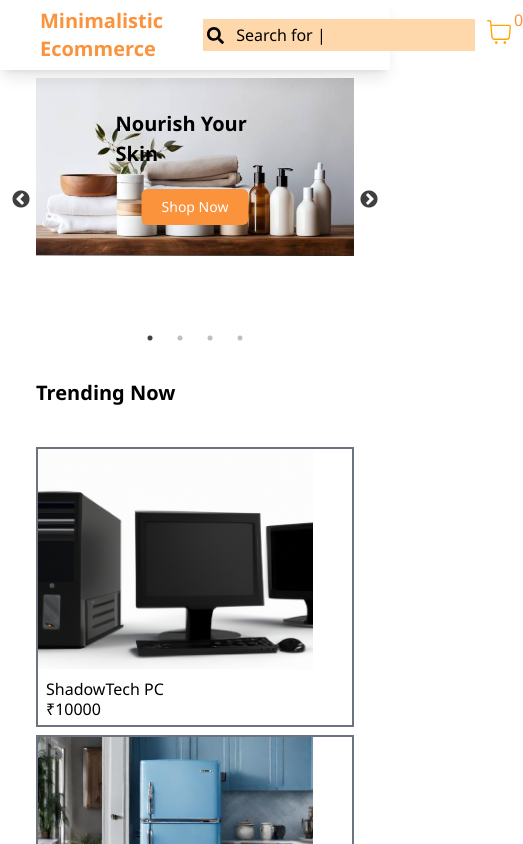
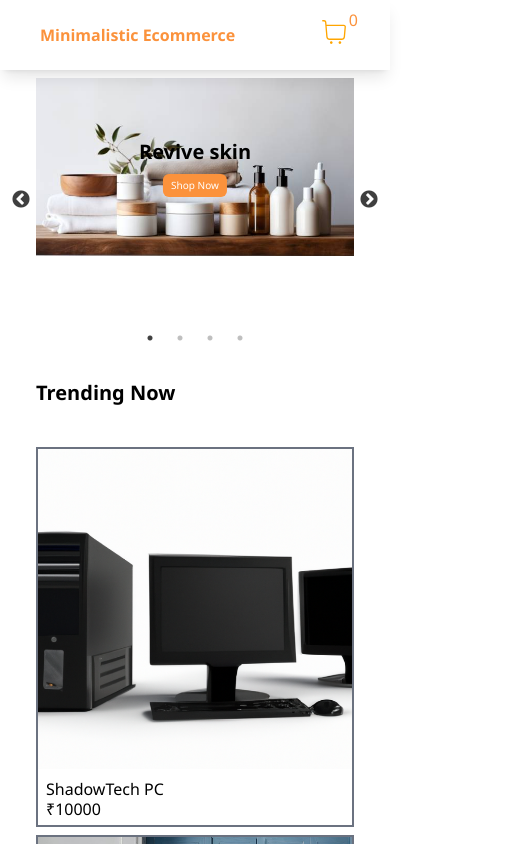
Before and after one commit to mackbookpr/Minimalistic-Ecommerce, a React (Create React App) app: page / in a window 390 px wide. Shown: the top 844 px of the page, 523 px wide, since content can reach past the window. Built offline with nearby package versions, Linux system fonts and the light colour scheme.

Commit message:
Changes in Responsiveness of the UI

```diff
--- a/src/App.css
+++ b/src/App.css
@@ -12,6 +12,10 @@ input[type="search"]::placeholder {
 input[type="checkbox"]:checked {
   background-color: black;
 }
+/*
+.slick-prev{
+  font-size: 10px;
+} */
 
 .slick-prev:before,
 .slick-next:before {
--- a/src/Components/DefaultSlider.jsx
+++ b/src/Components/DefaultSlider.jsx
@@ -24,10 +24,10 @@ const ImageSlider = ({ images }) => {
                         alt={`image-${index}`}
                         className={`max-h-[30em] w-full object-cover z-10`}
                     />
-                    <div className="absolute top-1/2 left-1/2 transform -translate-x-1/2 -translate-y-1/2 flex flex-col items-center gap-5">
-                        <p className='xl:text-[30px] font-semibold text-[20px] text-black filter contrast-150'>{image.text}</p>
+                    <div className="absolute top-1/2 left-1/2 transform -translate-x-1/2 -translate-y-1/2 flex flex-col items-center md:gap-5 gap-1">
+                        <p className='md:text-[40px] font-semibold text-[20px] text-black filter contrast-150 '>{image.text}</p>
                         <Link to={`/${extractImageName(image.src)}`}>
-                            <button className='py-2 px-5 bg-orange-400 text-white rounded-md text-sm'>Shop Now</button>
+                            <button className='md:py-2 md:px-5 px-2 py-1 bg-orange-400 text-white rounded-md md:text-sm text-[10px]'>Shop Now</button>
                         </Link>
                     </div>
                 </div>
--- a/src/Components/Footer.jsx
+++ b/src/Components/Footer.jsx
@@ -2,7 +2,7 @@ import React from 'react'
 
 function Footer() {
     return (
-        <div className='bg-orange-200 h-[5em] mt-2 flex gap-5 justify-center items-center'>
+        <div className='bg-orange-200 h-[7em] sm:h-[5em] mt-2 flex sm:gap-5 gap-2 justify-center items-center border-2 border-black text-[8px] sm:text-[20px] flex-wrap sm:flex-nowrap'>
             <a href="#" className='hover:underline'>About</a>
             <a href="#" className='hover:underline'>FAQs</a>
             <a href="#" className='hover:underline'>Contact Us</a>
--- a/src/Components/Navbar.jsx
+++ b/src/Components/Navbar.jsx
@@ -128,12 +128,12 @@ function Navbar() {
     };
     return (
         <section className='sticky w-full top-0 z-50'>
-            <section className='xl:max-w-[1265px] lg:max-w-[1035px] m-auto shadow-lg py-3 flex items-center justify-between h-[70px] gap-10 px-10 bg-white relative'>
-                <h1 className={`text-xl text-orange-400 font-bold`}><Link to="/">Minimalistic Ecommerce</Link></h1>
+            <section className='xl:max-w-[1265px] lg:max-w-[1035px] md:max-w-[830px] m-auto shadow-lg py-3 flex items-center justify-between h-[70px] gap-10 px-10 bg-white relative'>
+                <h1 className={`text-md text-orange-400 font-bold md:text-xl`}><Link to="/">Minimalistic Ecommerce</Link></h1>
                 <div className='flex gap-24 justify-between text-orange-400 items-center'>
                     <div className={`flex items-center justify-end gap-2 md:gap-5`}>
-                        <div className={`text-md gap-3 flex items-center bg-orange-200 py-1 md:px-2 px-1 w-[17em] relative`}>
-                            <button><FaSearch size="17" color='black' /></button>
+                        <div className={`text-md gap-3 items-center bg-orange-200 sm:py-1 py-0 md:px-2 px-1 w-[17em] relative hidden sm:flex`}>
+                            <button><FaSearch color='black' className='text-md'/></button>
                             <input type="search" name="Search" value={searchInput} onChange={handleInputChange} placeholder={'Search for ' + (typedText + '|')} autoComplete='off' className={`Input bg-orange-200 focus:outline-none w-full`}
                             />
                             {searchInput && (
--- a/src/Components/Newsletter.jsx
+++ b/src/Components/Newsletter.jsx
@@ -2,11 +2,11 @@ import React from 'react'
 
 function Newsletter() {
     return (
-        <div className='bg-orange-200 h-[10em] mt-10 flex gap-5 justify-center items-center'>
+        <div className='bg-orange-200 h-[10em] mt-10 flex gap-5 justify-center items-center border-2 border-black'>
             <div className='w-[18em] h-[10em] flex flex-col justify-center gap-2'>
-                <h1 className='text-center text-3xl font-bold'>Newsletter</h1>
-                <div className="flex gap-2">
-                    <input type="email" name="Newsletter" className='rounded-md px-2 w-[250px] border-2 border-black py-1' placeholder='Type you email'/>
+                <h1 className='text-center sm:text-3xl text-xl font-bold'>Newsletter</h1>
+                <div className="flex gap-2 justify-center sm:flex-nowrap flex-wrap">
+                    <input type="email" name="Newsletter" className='rounded-md px-2 md:w-[250px] w-[150px] border-2 border-black py-1' placeholder='Type you email'/>
                     <button className='rounded-md px-2 bg-white border-2 border-black'>Subscribe</button>
                 </div>
             </div>
--- a/src/Components/Trending.jsx
+++ b/src/Components/Trending.jsx
@@ -37,8 +37,8 @@ function Trending() {
             <div className="grid lg:grid-cols-4 xl:grid-cols-5 md:grid-cols-3 sm:grid-cols-2 gap-2 mt-5">
                 {Object.keys(imagesElectronics).map((imageName, index) => (
                     <Link key={index} to={`/Electronics/${getProductIdFromImageName('Electronics', imageName)}`}>
-                        <div className="cursor-pointer relative border-gray-500 hover:border-black transition-all duration-400 border-2 h-[280px]">
-                            <img src={imagesElectronics[imageName]} alt={imageName} className='object-cover h-[220px] w-[275px]' />
+                        <div className="cursor-pointer relative border-gray-500 hover:border-black transition-all duration-400 border-2 sm:h-[280px] h-[380px]">
+                            <img src={imagesElectronics[imageName]} alt={imageName} className='object-cover w-[565px] h-[320px] sm:h-[220px] sm-[345px]' />
                             <div className="w-full h-[20px] mt-2 ml-2">{getProductNameFromImageName('Electronics', imageName)}</div>
                             <div className="w-full h-[20px] ml-2">&#x20B9;{getProductPriceFromImageName('Electronics', imageName)}</div>
                         </div>
@@ -46,8 +46,8 @@ function Trending() {
                 ))}
                 {Object.keys(imagesSkinCare).map((imageName, index) => (
                     <Link key={index} to={`/SkinCare/${getProductIdFromImageName('Skincare', imageName)}`}>
-                        <div className="relative cursor-pointer border-2 border-gray-500 hover:border-black h-[280px] transition-all duration-400">
-                            <img key={index} src={imagesSkinCare[imageName]} alt={imageName} className='object-cover h-[220px] w-[275px]' />
+                        <div className="relative cursor-pointer border-2 border-gray-500 hover:border-black sm:h-[280px] h-[380px] transition-all duration-400">
+                            <img key={index} src={imagesSkinCare[imageName]} alt={imageName} className='object-cover w-[565px] h-[320px] sm:h-[220px] sm-[345px]' />
                             <div className="w-full h-[20px] mt-2 ml-2">{getProductNameFromImageName('Skincare', imageName)}</div>
                             <div className="w-full h-[20px] ml-2">&#x20B9;{getProductPriceFromImageName('Skincare', imageName)}</div>
                         </div>
@@ -55,14 +55,14 @@ function Trending() {
 
                 ))}
                 {Object.keys(imagesFurniture).map((imageName, index) => (
-                    <div className="relative cursor-pointer border-2 border-gray-500 hover:border-black transition-all duration-400 h-[280px]">
-                        <img key={index} src={imagesFurniture[imageName]} alt={imageName} className='object-cover w-[275px] h-[220px]' />
+                    <div className="relative cursor-pointer border-2 border-gray-500 hover:border-black transition-all duration-400 sm:h-[280px] h-[380px]">
+                        <img key={index} src={imagesFurniture[imageName]} alt={imageName} className='object-cover w-[565px] h-[320px] sm:h-[220px] sm-[345px]' />
                         <div className="absolute bottom-0 w-full h-[50px]">Price</div>
                     </div>
                 ))}
                 {Object.keys(imagesKitchen).map((imageName, index) => (
-                    <div className="relative cursor-pointer border-2 border-gray-500 hover:border-black transition-all duration-400 h-[280px]">
-                        <img key={index} src={imagesKitchen[imageName]} alt={imageName} className='object-cover w-[275px] h-[220px]' />
+                    <div className="relative cursor-pointer border-2 border-gray-500 hover:border-black transition-all duration-400 sm:h-[280px] h-[380px]">
+                        <img key={index} src={imagesKitchen[imageName]} alt={imageName} className='object-cover w-[565px] h-[320px] sm:h-[220px] sm:w-[345px]' />
                         <div className="absolute bottom-0 w-full h-[50px]">Price</div>
                     </div>
                 ))}
--- a/src/Pages/DefaultPage.jsx
+++ b/src/Pages/DefaultPage.jsx
@@ -11,7 +11,7 @@ import Trending from '../Components/Trending';
 function DefaultPage() {
 
     const images = [
-        { src: SkinCare, text: "Nourish Your Skin" }, { src: Kitchen, text: "Elevate Your Cooking" }, { src: Electronics, text: "Elevate your home experience" }, { src: Furniture, text: "Live Comfortably" },
+        { src: SkinCare, text: "Revive skin" }, { src: Kitchen, text: "Refine cuisine" }, { src: Electronics, text: "Upgrade home" }, { src: Furniture, text: "Live Well" },
     ];
     return (
 
```
